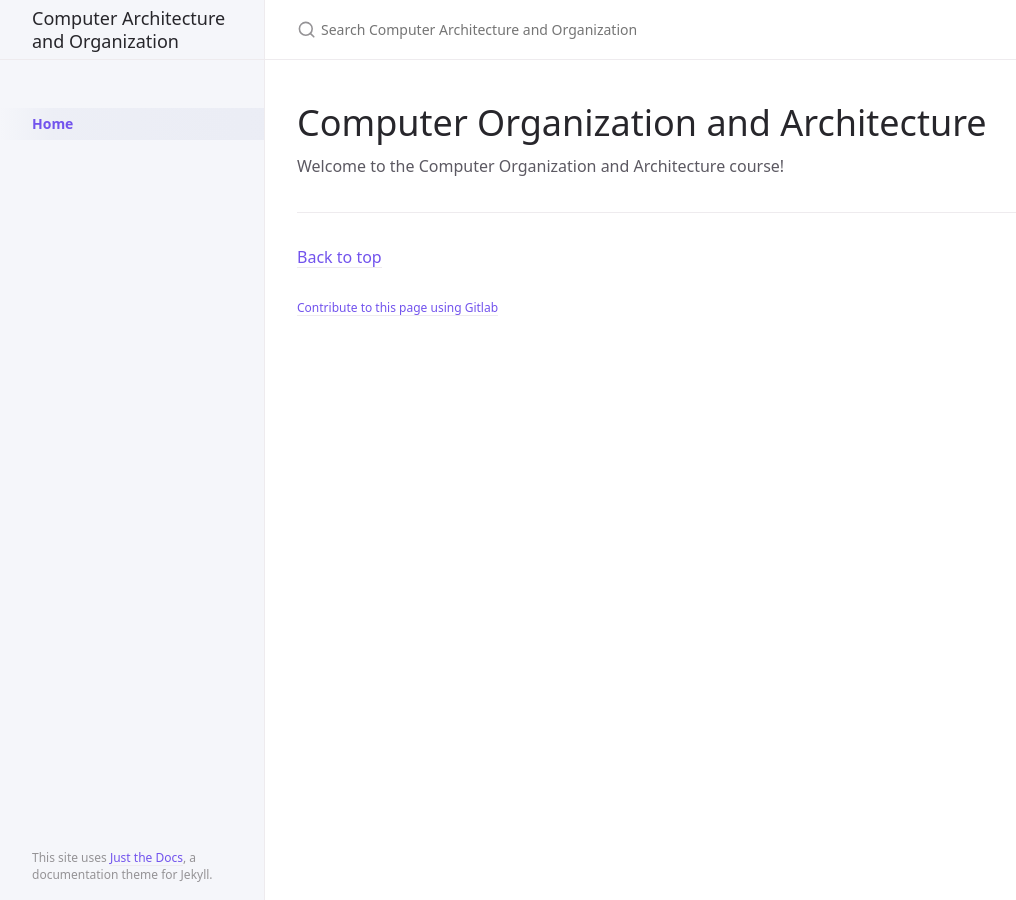
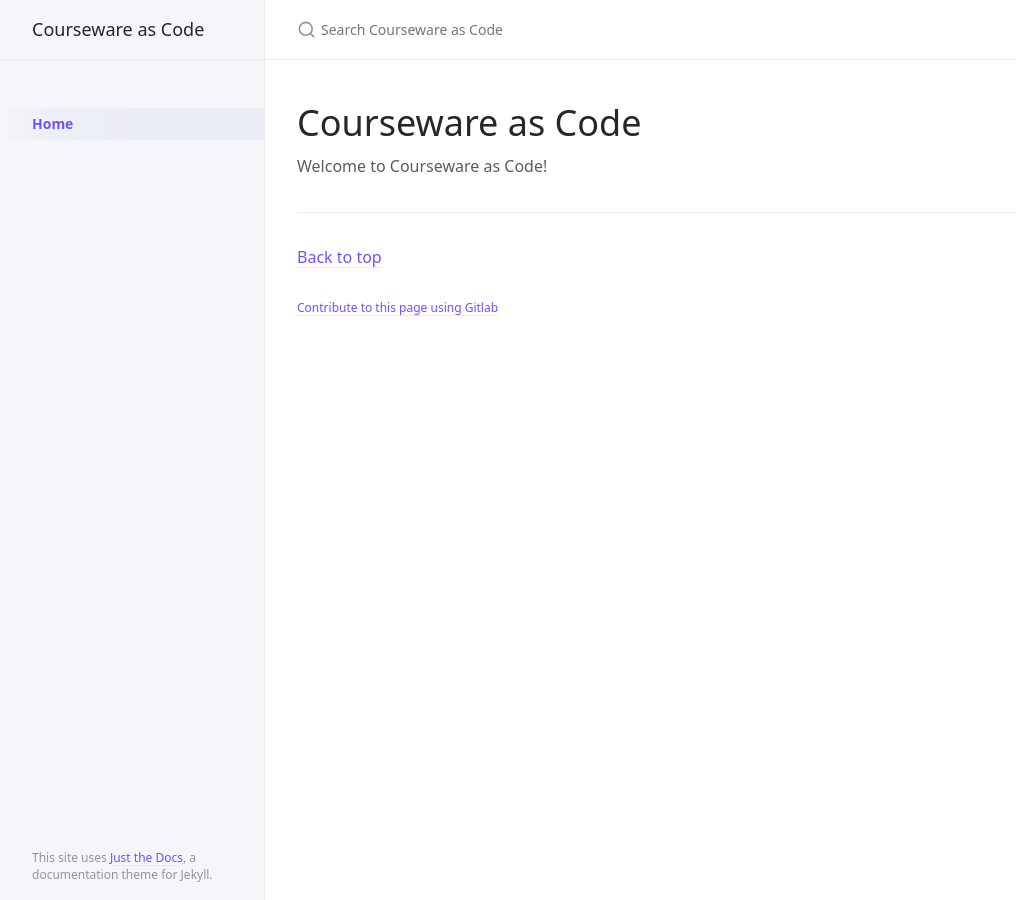
Before and after one commit to MetzinAround/practical-classroom-workshop, a Jekyll site: the page built from index.md, in a window 1280 px wide. Shown: the whole page, without its empty margins (107-1123 px from the left). Built offline with Jekyll 4.4.1, drawn with Linux system fonts in a browser that asks for light colours.

Commit message:
Delete mentions of the architecture course

```diff
--- a/_config.yml
+++ b/_config.yml
@@ -1,5 +1,5 @@
-title: Computer Architecture and Organization
-description: A Jekyll theme for documentation
+title: Courseware as Code
+description: A Jekyll theme for education
 baseurl: "/courseware-template"
 main_page_url: "https://courseware-as-code.gitlab.io"
 url: "https://courseware-as-code.gitlab.io"
--- a/index.md
+++ b/index.md
@@ -1,10 +1,10 @@
 ---
 title: Home
 nav_order: 1
-description: "A PoC for Courseware as Code 2021 GsoC proposal, using UBA Computer Architecture and Organization as an example."
+description: "The main page of the Courseware as Code documentation."
 permalink: /
 ---
 
-# Computer Organization and Architecture
+# Courseware as Code
 
-Welcome to the Computer Organization and Architecture course!
+Welcome to Courseware as Code!
```
